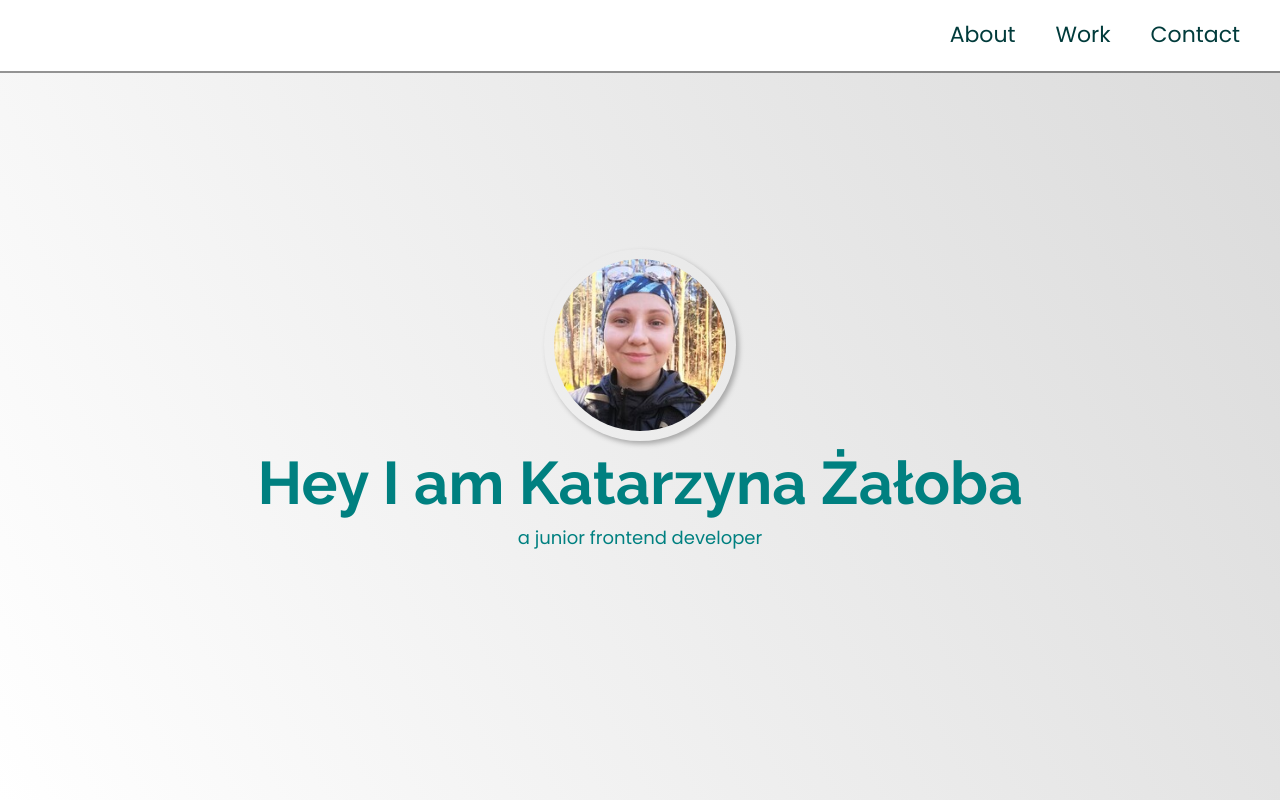
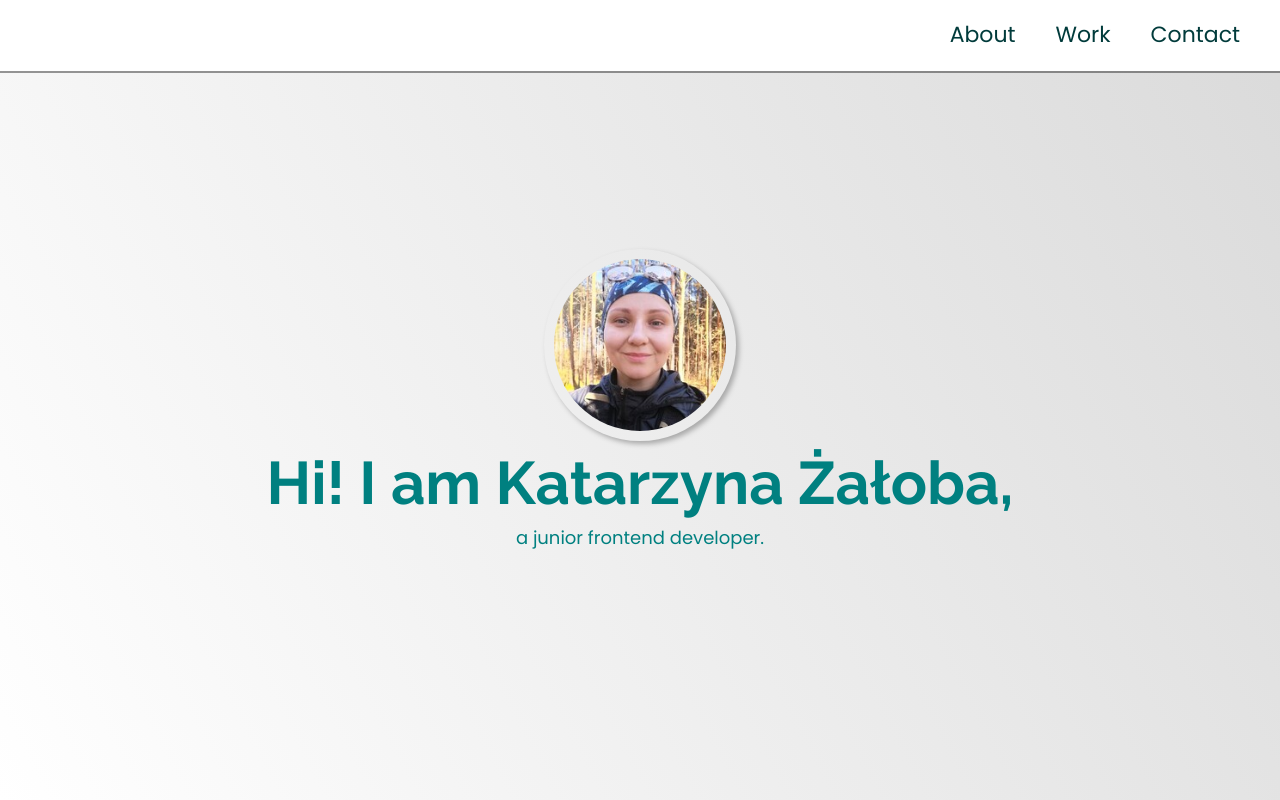
Before and after one commit to KatarzynaZaloba/personal-portfolio-page, a plain HTML site: page index.html in a window 1280 px wide. Shown: the top 800 px of the page. Drawn offline with Linux system fonts and the light colour scheme.

Commit message:
text changed

```diff
--- a/index.html
+++ b/index.html
@@ -31,8 +31,8 @@
 
     <section id="welcome-section" class="welcome-section">
         <img class="portrait" src="images/Kate.jpg" alt="portrait of Kate">
-        <h1>Hey I am Katarzyna Żałoba</h1>
-        <p>a junior frontend developer</p>
+        <h1>Hi! I am Katarzyna Żałoba,</h1>
+        <p>a junior frontend developer.</p>
     </section>
 
     <!-- END WELCOME SECTION -->
```
